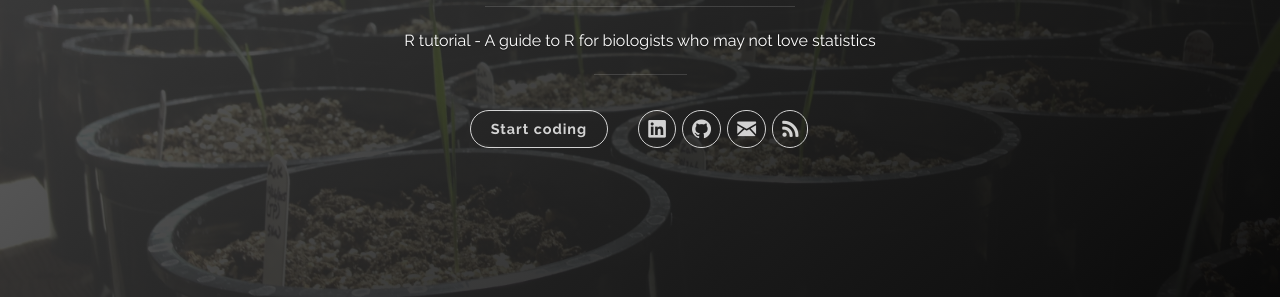
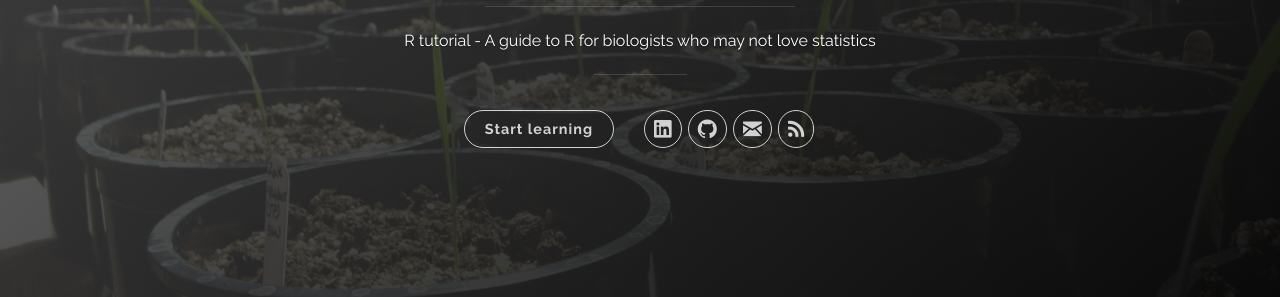
Before and after one commit to bakuhatsu/Rsite, a Jekyll site: the page built from index.html, in a window 1280 px wide. Shown: the part 467-764 px from the top of the page. Built offline with Jekyll 4.4.1, drawn with Linux system fonts in a browser that asks for light colours; nearby versions of some CDN libraries; the list of posts is cut into pages by our own code.

Commit message:
Changed button

```diff
--- a/_includes/header.html
+++ b/_includes/header.html
@@ -20,7 +20,7 @@
 
           <nav class="cover-navigation cover-navigation--primary">
             <ul class="navigation">
-              <li class="navigation__item"><a href="{{ site.baseurl }}#blog" title="link to {{ site.title }} blog" class="blog-button">Start coding</a></li>
+              <li class="navigation__item"><a href="{{ site.baseurl }}#blog" title="link to {{ site.title }} blog" class="blog-button">Start learning</a></li>
             </ul>
           </nav>
 
```
